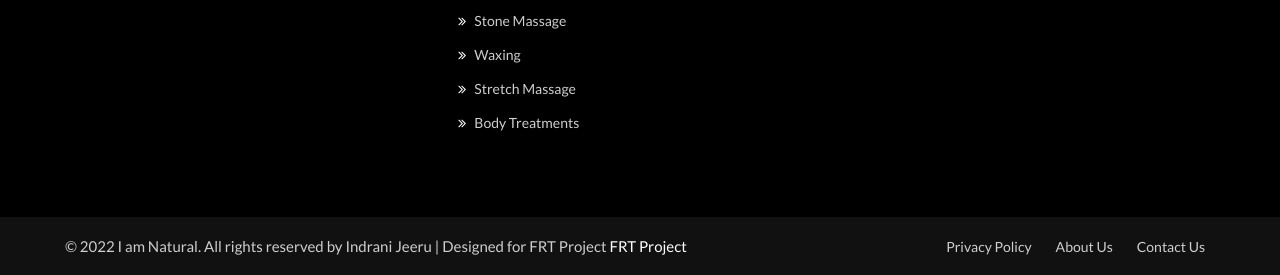
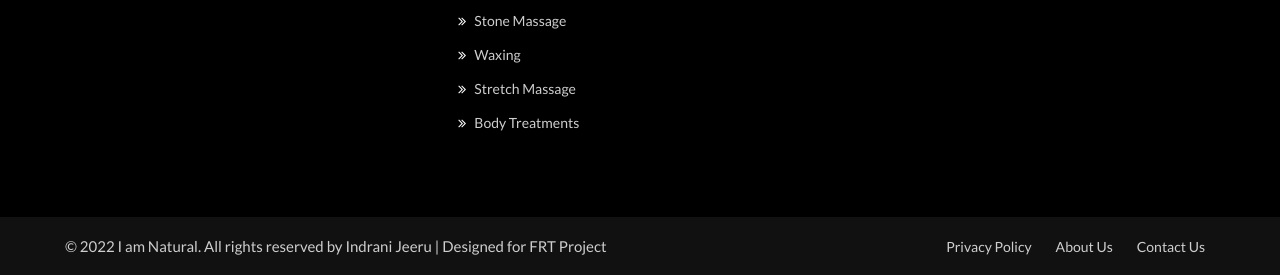
Before and after one commit to Indrani121/internship-project, a plain HTML site: page services.html in a window 1280 px wide. Shown: the part 4593-4868 px from the top of the page. Drawn offline with nearby package versions, Linux system fonts and the light colour scheme; a web font is replaced by a local one.

Commit message:
Update services.html

```diff
--- a/services.html
+++ b/services.html
@@ -646,8 +646,7 @@
 				<div class="container">
 					<div class="copyright-footer">
 						<div class="columns text-lg-left">
-							<p>© 2022 I am Natural. All rights reserved by Indrani Jeeru | Designed for FRT Project <a
-									href="https://w3layouts.com">FRT Project</a></p>
+							<p>© 2022 I am Natural. All rights reserved by Indrani Jeeru | Designed for FRT Project </a></p>
 						</div>
 						<ul class="columns text-lg-right">
 							<li><a href="#">Privacy Policy</a>
```
